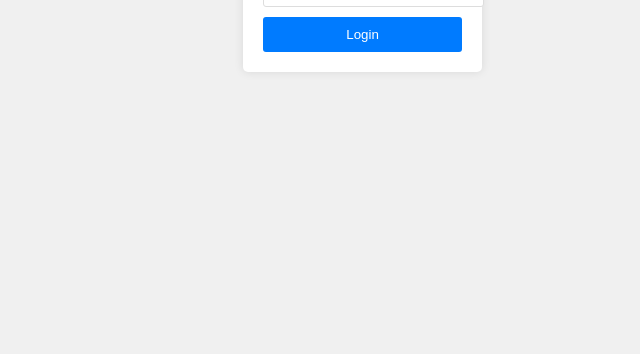
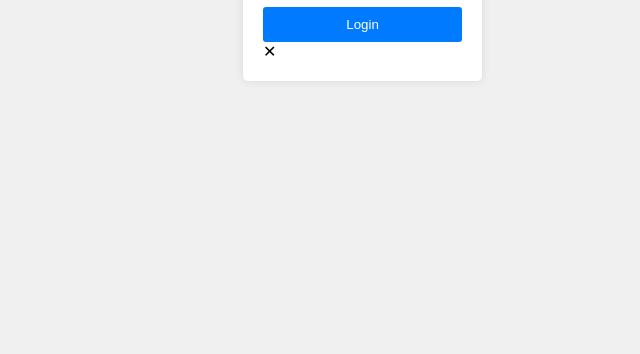
Before and after one commit to Greytiger23/Light, a plain HTML site: page login.html in a window 1280 px wide. Shown: the part 462-816 px from the top of the page, without its empty margins (321-961 px from the left). Drawn offline with Linux system fonts and the light colour scheme.

Commit message:
Update login.html
Login

```diff
--- a/login.html
+++ b/login.html
@@ -12,6 +12,7 @@
 		<label for="password">Password:</label><br>
 		<input type="password" id="password" name="password" required><br>
 		<button type="submit">Login</button>
+		<a onclick="window.history.go(-1);" style="cursor:pointer;">&#x2715;</a>
 	</form>
 </body>
 </html>
```
